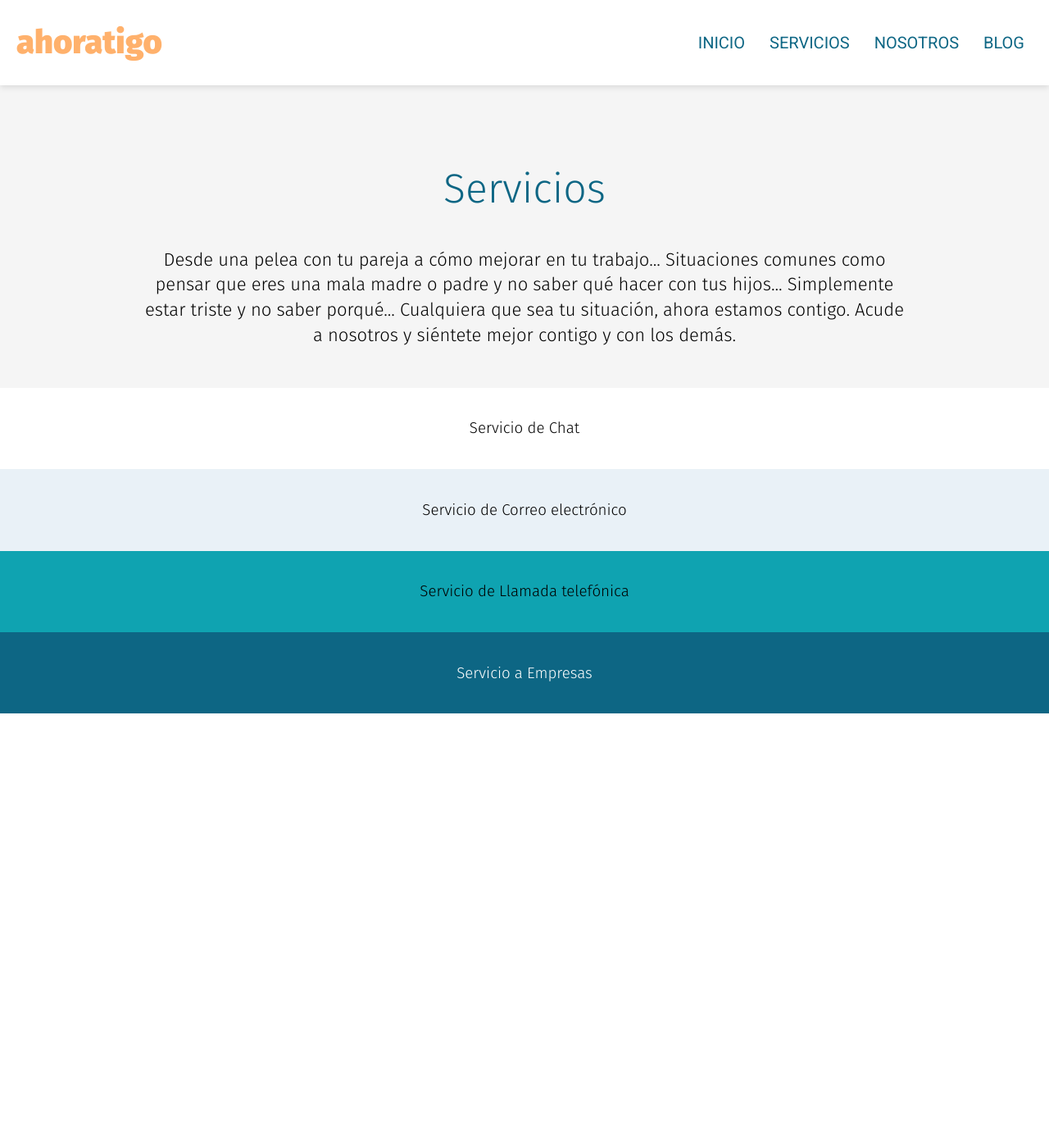
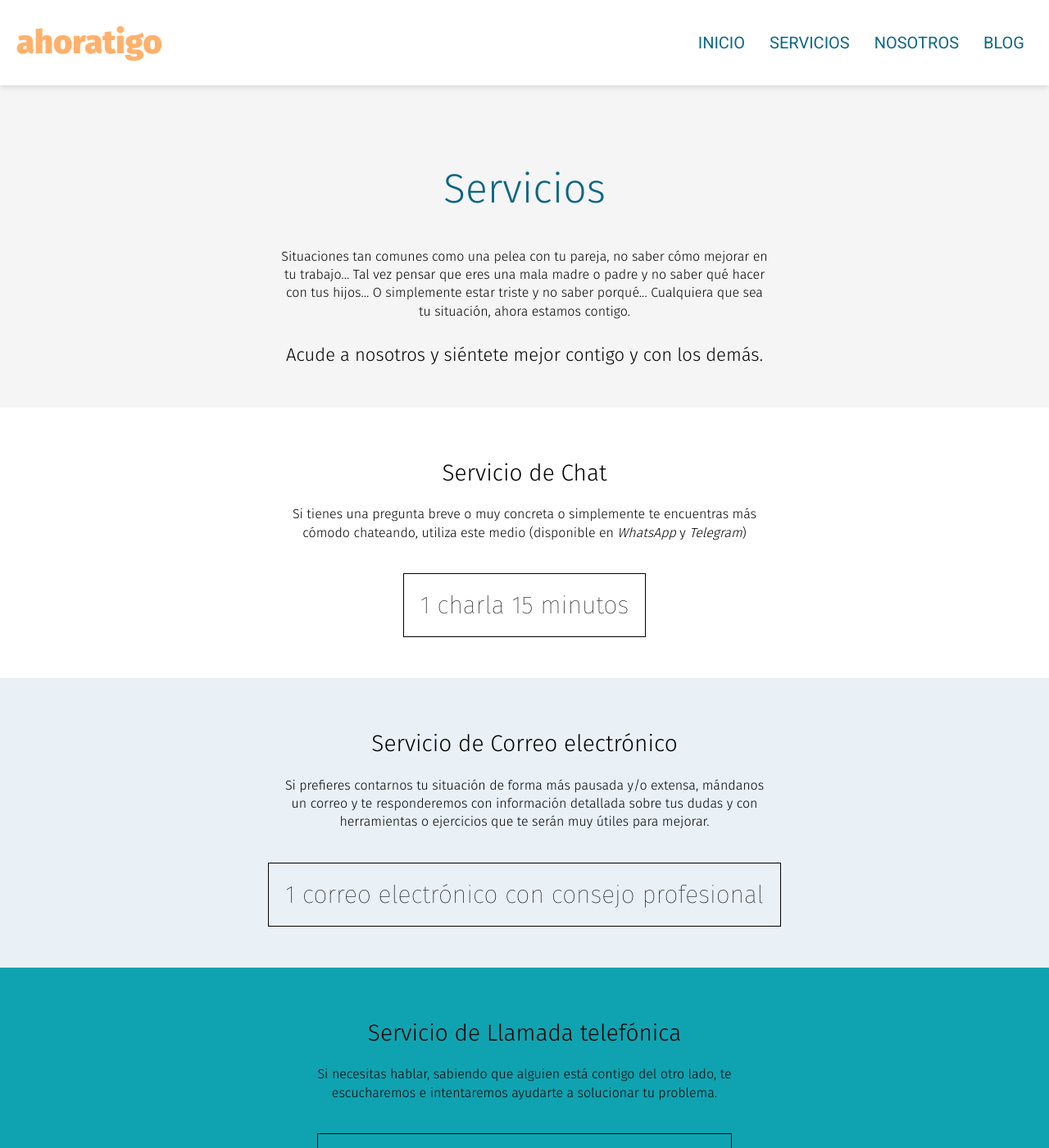
Before and after one commit to sukabal/sukabal.github.io, a Jekyll site: the page built from servicios.html, in a window 1280 px wide and 1400 px high. Shown: the whole window at 82% size. Built offline with Jekyll 4.4.1, drawn with Linux system fonts in a browser that asks for light colours; some of the changed text lies outside the part shown.

Commit message:
feat: add description to 'servicios'

```diff
--- a/css/main.scss
+++ b/css/main.scss
@@ -126,19 +126,21 @@ body {
   flex-direction: column;
   align-items: center;
 
-  &--mini {
-    min-height: 0px;
-
-    h3 {
-      font-weight: 300;
-    }
-  }
-
   h2 {
     font-weight: 300;
     text-align: center;
     font-size: 36px;
     padding-top: 60px;
+  }
+
+  &--mini {
+    min-height: 0px;
+
+    h2 {
+      font-weight: 300;
+      font-size: 28px;
+      padding-top: 20px;
+    }
   }
 }
 
@@ -155,6 +157,22 @@ body {
   &--last-paragraph{
     padding-bottom: 60px;
   }
+
+  &--small {
+    font-size: 16px;
+    max-width: 600px;
+    padding-bottom: 0px;
+
+    text-align: center;
+  }
+}
+
+.service-description {
+  padding: 20px;
+  font-weight: 200;
+  font-size: 30px;
+  text-align: center;
+  border: 1px $black-color solid;
 }
 
 /* Header */
@@ -277,7 +295,7 @@ body {
     display: inline-block;
     margin: 15px;
     width: 250px;
-    height: 130px;
+    height: 200px;
     cursor: pointer;
 
     display: flex;
--- a/servicios.html
+++ b/servicios.html
@@ -5,26 +5,43 @@ title: Nuestros servicios para ti
 
 <section class="band bg-grey">
   <h1 class="pageTitle">Servicios</h1>
-  <p class="section-paragraph">
-    Desde una pelea con tu pareja a cómo mejorar en tu trabajo... Situaciones comunes como pensar que eres una mala
-    madre o padre y no saber qué hacer con tus hijos... Simplemente estar triste y no saber porqué... Cualquiera que
-    sea tu
-    situación, ahora estamos contigo. Acude a nosotros y siéntete mejor contigo y con los demás.
+  <p class="section-paragraph section-paragraph--small">
+    Situaciones tan comunes como una pelea con tu pareja, no saber cómo mejorar en tu trabajo... Tal vez pensar que
+    eres una mala madre o padre y no saber qué hacer con tus hijos... O simplemente estar triste y no saber porqué...
+    Cualquiera que sea tu situación, ahora estamos contigo.
   </p>
+  <br />
+  <p class="section-paragraph">Acude a nosotros y siéntete mejor contigo y con los demás.</p>
 </section>
 
 <section class="band band--mini">
-  <h3>Servicio de Chat</h3>
+  <h2>Servicio de Chat</h2>
+  <p class="section-paragraph section-paragraph--small">Si tienes una pregunta breve o muy concreta o simplemente te
+    encuentras más cómodo
+    chateando, utiliza este medio
+    (disponible en <em>WhatsApp</em> y <em>Telegram</em>)</p>
+  <p class="service-description">1 charla 15 minutos</p>
 </section>
 
 <section class="band band--mini bg-light-grey">
-  <h3>Servicio de Correo electrónico</h3>
+  <h2>Servicio de Correo electrónico</h2>
+  <p class="section-paragraph section-paragraph--small">Si prefieres contarnos tu situación de forma más pausada y/o
+    extensa, mándanos un correo y te responderemos con
+    información detallada sobre tus dudas y con herramientas o ejercicios que te serán muy útiles para mejorar.</p>
+  <p class="service-description">1 correo electrónico con consejo profesional</p>
 </section>
 
 <section class="band band--mini bg-secondary">
-  <h3>Servicio de Llamada telefónica</h3>
+  <h2>Servicio de Llamada telefónica</h2>
+  <p class="section-paragraph section-paragraph--small">Si necesitas hablar, sabiendo que alguien está contigo del otro
+    lado, te escucharemos e intentaremos ayudarte a
+    solucionar tu problema.</p>
+  <p class="service-description">1 llamada telefónica de 30 minutos</p>
 </section>
 
-<section class="band band--mini bg-primary">
-  <h3 class="color-white">Servicio a Empresas</h3>
+<section class="color-white band band--mini bg-primary">
+  <h2>Servicio a Empresas</h2>
+  <p class="section-paragraph section-paragraph--small">Si te gustaría ofrecer estos servicios
+    dentro de tu empresa, contáctanos y diseñaremos un servicio adaptado a tus necesidades</p>
+  <p class="service-description">Plan integral para empresas</p>
 </section>
```
